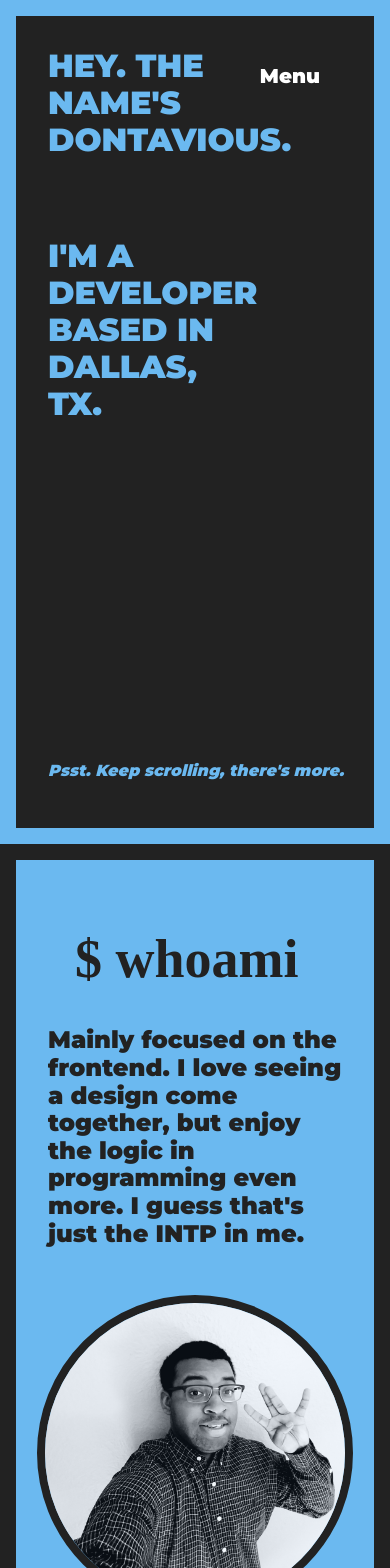
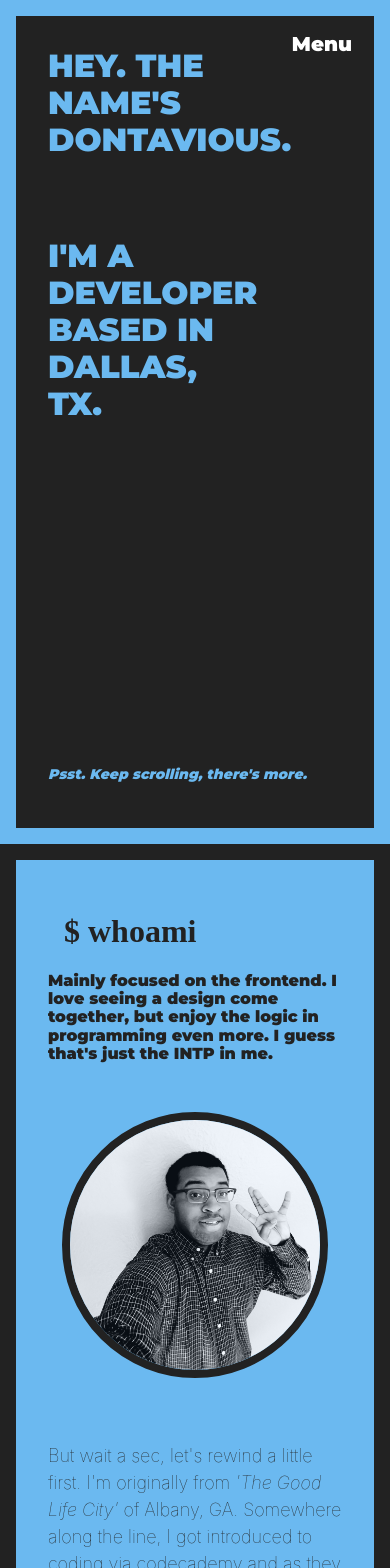
Before and after one commit to sanddc318/portfolio, a React (Create React App) app in the folder client/: page / in a window 390 px wide. Shown: the top 1568 px of the page. Built offline with nearby package versions, Linux system fonts and the light colour scheme; a web font is replaced by a local one.

Commit message:
Site now looks good on mobile

```diff
--- a/client/src/styles/components/_about.scss
+++ b/client/src/styles/components/_about.scss
@@ -17,3 +17,9 @@
   font-weight: 100;
   line-height: 1.5;
 }
+
+@media (max-width: $tablet) {
+  .about-photo > img {
+    height: 25rem;
+  }
+}
--- a/client/src/styles/components/_outer-box.scss
+++ b/client/src/styles/components/_outer-box.scss
@@ -15,6 +15,5 @@
 @media (max-width: $tablet) {
   .outer-box {
     padding: $m-size;
-    // height: auto;
   }
 }
--- a/client/src/styles/components/_splash-page.scss
+++ b/client/src/styles/components/_splash-page.scss
@@ -20,6 +20,7 @@
     font-size: $l-size;
   }
 
-  .splash__intro--about {
+  .splash__secret {
+    font-size: 1.4rem;
   }
 }
--- a/client/src/styles/styles.css
+++ b/client/src/styles/styles.css
@@ -85,6 +85,12 @@ textarea:active {
   color: #6bb9f0;
   padding: 0.8rem; }
 
+@media (max-width: 700px) {
+  .component-header {
+    font-size: 3.2rem; }
+  .component-subheader {
+    font-size: 1.6rem; } }
+
 .container {
   background: #222222;
   box-sizing: border-box;
@@ -116,6 +122,10 @@ textarea:active {
   font-size: 1.8rem;
   font-weight: 100;
   line-height: 1.5; }
+
+@media (max-width: 700px) {
+  .about-photo > img {
+    height: 25rem; } }
 
 .contact-form {
   display: flex;
@@ -177,6 +187,16 @@ textarea:active {
   text-decoration: none;
   margin: 0.8rem 0; }
 
+@media (max-width: 700px) {
+  .nav-button {
+    right: 3.2rem;
+    top: 3.2rem; }
+  .outer-box--modal {
+    padding: 1.6rem; }
+  .container--modal {
+    padding: 3.2rem;
+    font-size: 2rem; } }
+
 .projects-grid {
   display: flex;
   justify-content: space-around;
@@ -220,4 +240,6 @@ textarea:active {
 
 @media (max-width: 700px) {
   .splash__intro {
-    font-size: 3.2rem; } }
+    font-size: 3.2rem; }
+  .splash__secret {
+    font-size: 1.4rem; } }
```
Also changed, not shown: client/src/styles/components/_component.scss (+10 -0 lines), client/src/styles/components/_nav.scss (+16 -0 lines).
